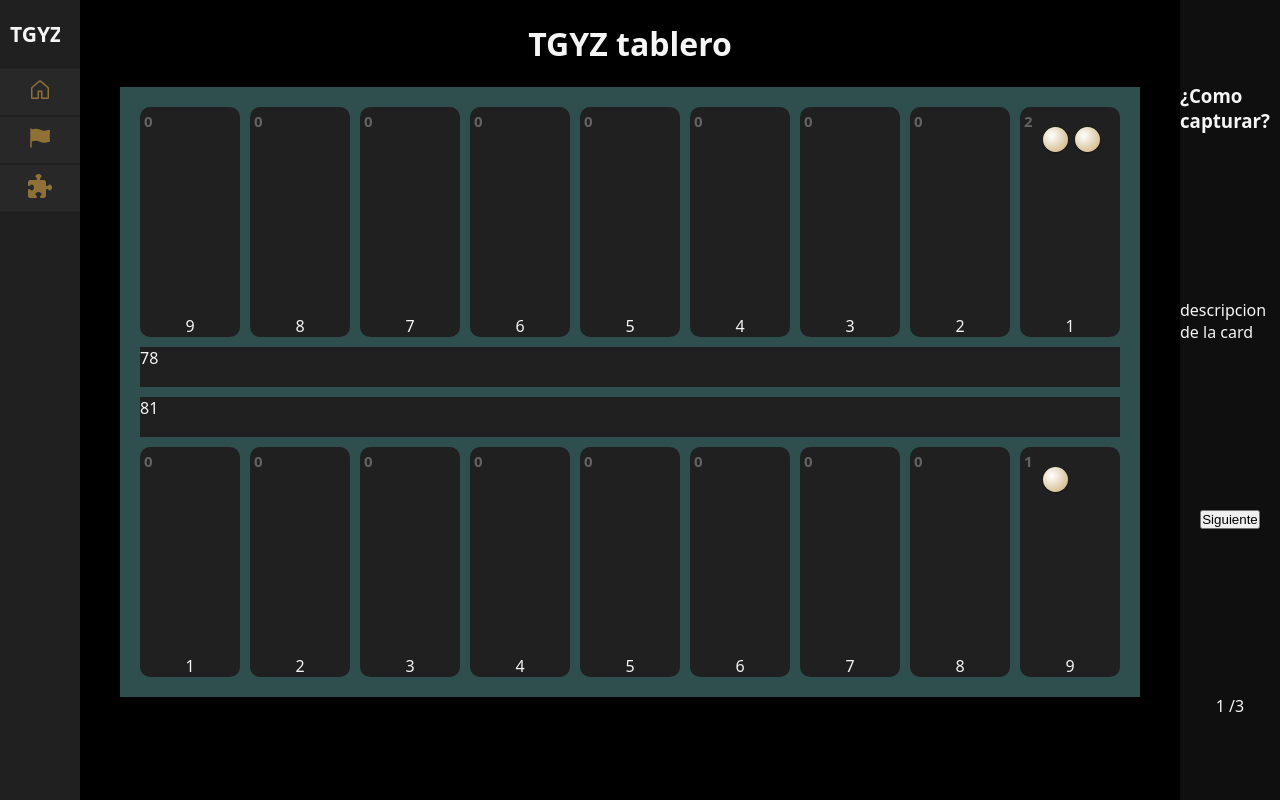
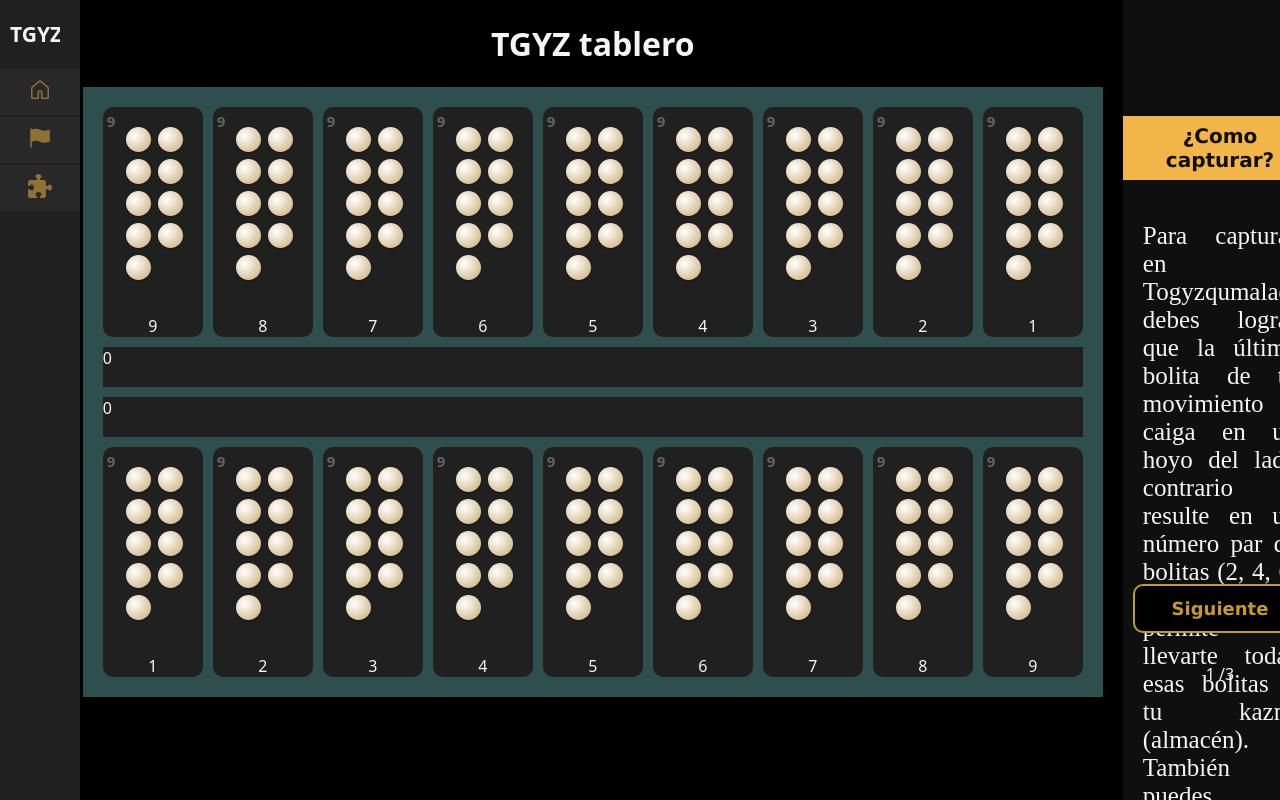
Before and after one commit to ELDani45/TGYZ, a React app in the folder frontend/: page /beginner in a window 1280 px wide. Built offline with nearby package versions, Linux system fonts and the light colour scheme; the HTML template or start-up script is replaced by a standard one.

Commit message:
Signed-off-by: Daniel Alejandro Chilito Giron <chilito45giron@gmail.com>

```diff
--- a/frontend/src/App.jsx
+++ b/frontend/src/App.jsx
@@ -13,7 +13,7 @@ function App() {
       <NavSide isOpen={isOpen} setIsOpen={setIsOpen} />
 
       <main className={`main-content ${isOpen ? 'pushed' : 'collapsed'}`}>
-        <AppRoutes />
+        <AppRoutes isOpen={isOpen} />
       </main>
     </BrowserRouter>
   )
--- a/frontend/src/Routes/AppRoutes.jsx
+++ b/frontend/src/Routes/AppRoutes.jsx
@@ -2,13 +2,13 @@ import { Routes, Route } from 'react-router-dom'
 import { Index } from '../pages/Index'
 import { RegisterUsers } from '../pages/RegisterUsers'
 import { Begginer } from '../components/BeginnerComponents/Begginer'
-export const AppRoutes = () => {
+export const AppRoutes = ({isOpen}) => {
   return (
     <Routes>
       {/* Redirección inicial */}
       <Route path='/' element={<Index />} />
       <Route path='/register' element={<RegisterUsers />} />
-      <Route path='/beginner' element={<Begginer />} />
+      <Route path='/beginner' element={<Begginer isOpen={isOpen} />} />
     </Routes>
   )
 }
--- a/frontend/src/components/BeginnerComponents/Begginer.jsx
+++ b/frontend/src/components/BeginnerComponents/Begginer.jsx
@@ -4,12 +4,12 @@ import { Winner } from "../BoardTgyz/Winner"
 import '../BoardTgyz/BoardTGYZ.css'
 
 const cards = [
-  {title:'titulo', description:'descripcion de la card', question:'¿Como mover?'},
-  {title:'titulo', description:'descripcion de la card', question:'¿Como capturar?'},
-  {title:'titulo', description:'descripcion de la card', question:'¿Como gano?'}
+  {title:'titulo', description:'Para mover en el togyzqumalaq, toma todas las semillas de uno de tus nueve hoyos (excepto si es un tuz), dejando una si solo hay una, y distribúyelas una por una en sentido antihorario hacia la derecha. Si el último hoyo del movimiento está en el lado del oponente y resulta en un número par, capturas esas semillas', question:'¿Como mover?'},
+  {title:'titulo', description:'Para capturar en el Togyzqumalaq, debes lograr que la última bolita de tu movimiento caiga en un hoyo del lado contrario y resulte en un número par de bolitas (2, 4, 6, etc.), lo que te permite llevarte todas esas bolitas a tu kazna (almacén). También puedes capturar creando un tuzdyk (lugar sagrado) cuando obtienes exactamente tres bolitas', question:'¿Como capturar?'},
+  {title:'titulo', description:'Para ganar en el Togyzqumalaq (Toguz Kumalak), el objetivo principal es capturar la mayor cantidad de semillas, siendo necesario conseguir más de 81 en tu kazna (tesoro), lo que ocurre al lograr al menos 82 (o 42 en variantes cortas) para ganar. La estrategia clave implica crear un tuz (casa) en los primeros movimientos para acumular semillas rápidamente y controlar el tablero', question:'¿Como gano?'}
   ]
 
-export function Begginer() {
+export function Begginer({isOpen, setIsOpen}) {
   const [winner, setWinner] = useState(null);
   const[card, setCard] = useState(1);
 
@@ -28,17 +28,24 @@ export function Begginer() {
         <br />
           <div className='board-center'>
             <BoardTGYZ winner={winner} setWinner={setWinner}/>
+            <div className="">
+            {winner && <div> <Winner playerWinner={winner}/> </div>}
+            </div>
           </div>
       </div>
-          <div className="">
-            {winner && <div> <Winner playerWinner={winner}/> </div>}
-          </div>
+
           <div className="intructions">
 
             <div className="rules">
-              <h3>{actualCard.question}</h3>
-              <p>{actualCard.description}</p>
-              <button onClick={handleNext}>Siguiente</button>
+              <div className="container-question">
+                <h3 className={`${isOpen?"text-question-isClosed":"text-question"}`}>{actualCard.question}</h3>
+              </div>
+              <br />
+              <div className="container-rules">
+                <p className={isOpen?"text-rules-isClosed":"text-rules"}>{actualCard.description}</p>
+              </div>
+              <br />
+              <button className={isOpen?"boton-black-next-card-isclosed":"boton-black-next-card"} onClick={handleNext}>Siguiente</button>
               <div>
                   {card} /{cards.length}
               </div>
--- a/frontend/src/components/BoardTgyz/BoardTGYZ.css
+++ b/frontend/src/components/BoardTgyz/BoardTGYZ.css
@@ -37,6 +37,7 @@
 }
 .board-center{
     display: flex;
+    flex-direction: column;
     justify-content: center;
 }
 .board-game{
@@ -122,17 +123,98 @@
     place-content: center;
 
 }
-.intructions{
+.intructions {
     background-color: #0F0F0F;
     display: flex;
     flex-direction: column;
+    justify-content: center;
     align-items: center;
+    height: 100vh;
+    width:100%;
+}
+
+.rules {
+    display: flex;
+    flex-direction: column;
+    align-items: center;
+    gap: 10px;
     width: 100%;
-    height: 100vh;
 }
-.rules{
-    display: grid;
-    height: 100%;
+.container-question{
     width: 100%;
-    place-items: center;
+    background-color: rgb(241, 182, 71);
 }
+.text-question{
+    transition: 0.8s;
+    font-size: 20px;
+    padding: 8px;
+    text-align: center;
+    color: #0F0F0F;
+    font-weight: bold;
+    font-family: Verdana, Geneva, Tahoma, sans-serif;
+}
+.text-question-isClosed{
+    transition: 0.8s;
+    font-size: 15px;
+    padding: 8px;
+    text-align: center;
+    color: #000000;
+    font-weight: bold;
+    font-family: Verdana, Geneva, Tahoma, sans-serif;
+}
+.boton-black-next-card {
+    color: #C49A2C;
+    background-color: #000000;
+    width: 90%;
+    padding: 12px;
+    border-radius: 10px;
+    font-size: 18px;
+    font-weight: bold;
+    font-family: Verdana, sans-serif;
+    border: 2px solid #C49A2C;
+    margin-top: auto;
+    margin-bottom: 20px;
+    align-self: center;
+    cursor: pointer;
+    transition: 0.5s;
+}
+.boton-black-next-card-isclosed{
+    color: #C49A2C;
+    background-color: #000000;
+    width: 90%;
+    padding: 10px;
+    border-radius: 10px;
+    font-size: 13px;
+    font-weight: bold;
+    font-family: Verdana, sans-serif;
+    border: 2px solid #C49A2C;
+    margin-top: auto;
+    margin-bottom: 20px;
+    align-self: center;
+    cursor: pointer;
+    transition: 0.5s;
+}
+.boton-black-next-card:hover {
+    background-color: #C49A2C;
+    color: #000000;
+}
+.container-rules{
+    width: 100%;
+    height: 320px;
+}
+.text-rules{
+    transition: 0.8s;
+    font-size: 25px;
+    font-family: 'Times New Roman', Times, serif;
+    padding-left: 20px;
+    padding-right: 20px;
+    text-align: justify;
+}
+.text-rules-isClosed{
+    transition: 0.8s;
+    font-size: 20px;
+    font-family: 'Times New Roman', Times, serif;
+    padding-left: 20px;
+    padding-right: 20px;
+    text-align: justify;
+}
--- a/frontend/src/components/BoardTgyz/BoardTGYZ.jsx
+++ b/frontend/src/components/BoardTgyz/BoardTGYZ.jsx
@@ -115,7 +115,7 @@ export function BoardTGYZ({winner, setWinner}) {
               newBoard['player1'].kazan += player1Seeds
               newBoard['player2'].kazan += player2Seeds
 
-              // vaciar pits (opcional pero correcto)
+              // vaciar pits
               newBoard['player1'].pits = newBoard['player1'].pits.map(() => 0)
               newBoard['player2'].pits = newBoard['player2'].pits.map(() => 0)
 
@@ -128,9 +128,6 @@ export function BoardTGYZ({winner, setWinner}) {
                 setWinner('player2')
               }
             }
-
-
-
           }
         return newBoard;
       });
--- a/frontend/src/components/BoardTgyz/board.js
+++ b/frontend/src/components/BoardTgyz/board.js
@@ -1,12 +1,12 @@
 export const board = {
     player1:{
-        pits:[0,0,0,0,0,0,0,0,1],
-        kazan:78,
+        pits:[9,9,9,9,9,9,9,9,9],
+        kazan:0,
         tuzdik:null
     },
     player2:{
-        pits:[2,0,0,0,0,0,0,0,0],
-        kazan:81,
+        pits:[9,9,9,9,9,9,9,9,9],
+        kazan:0,
         tuzdik:null
     }
 }
```
